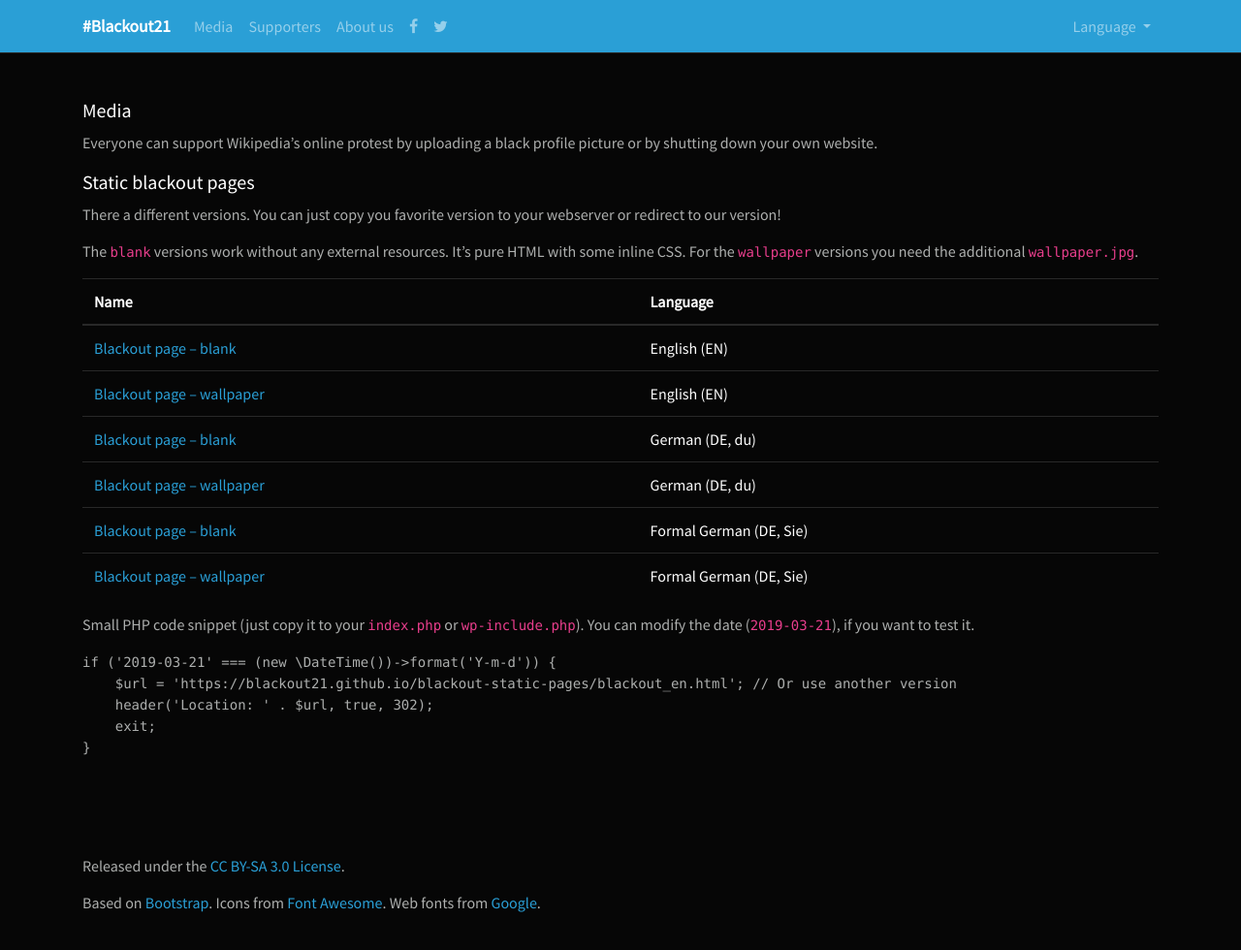
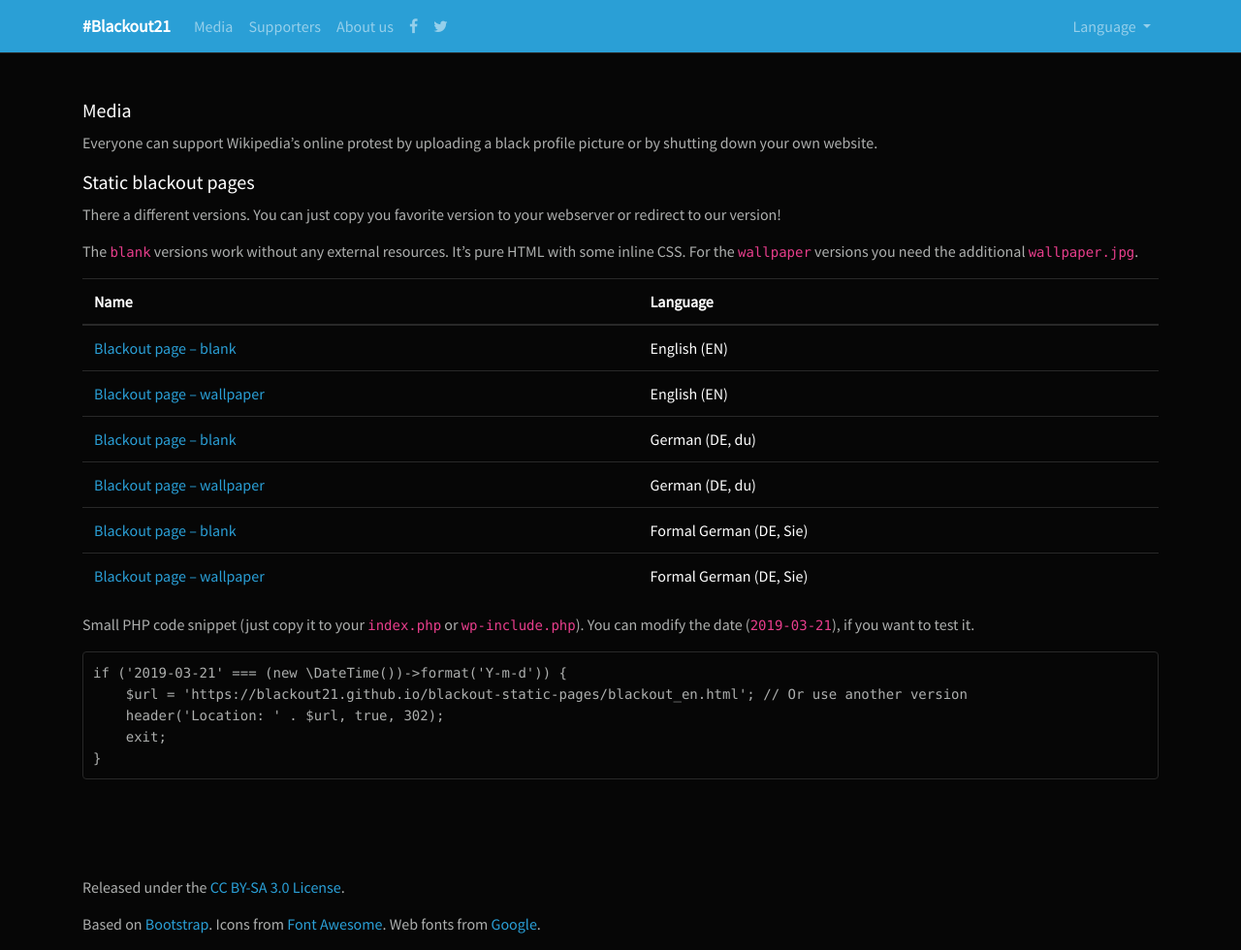
Before and after one commit to blackout21/blackout21.github.io, a Jekyll site: the page built from en/media.md, in a window 1280 px wide and 980 px high. Shown: the whole window at 97% size. Built offline with Jekyll 4.4.1, drawn with Linux system fonts in a browser that asks for light colours; nearby versions of some CDN libraries; our own code applies the rules of GitHub Pages for plain Markdown files.

Commit message:
Small typo; better code example

```diff
--- a/_sass/app.scss
+++ b/_sass/app.scss
@@ -24,3 +24,9 @@ h2, h3 {
   font-size: 20px;
   line-height: 28px;
 }
+
+pre.highlight {
+  border: 1px solid #282828;
+  border-radius: 4px;
+  padding: 10px;
+}
```
Also changed, not shown: de/about.md (+1 -1 lines).
